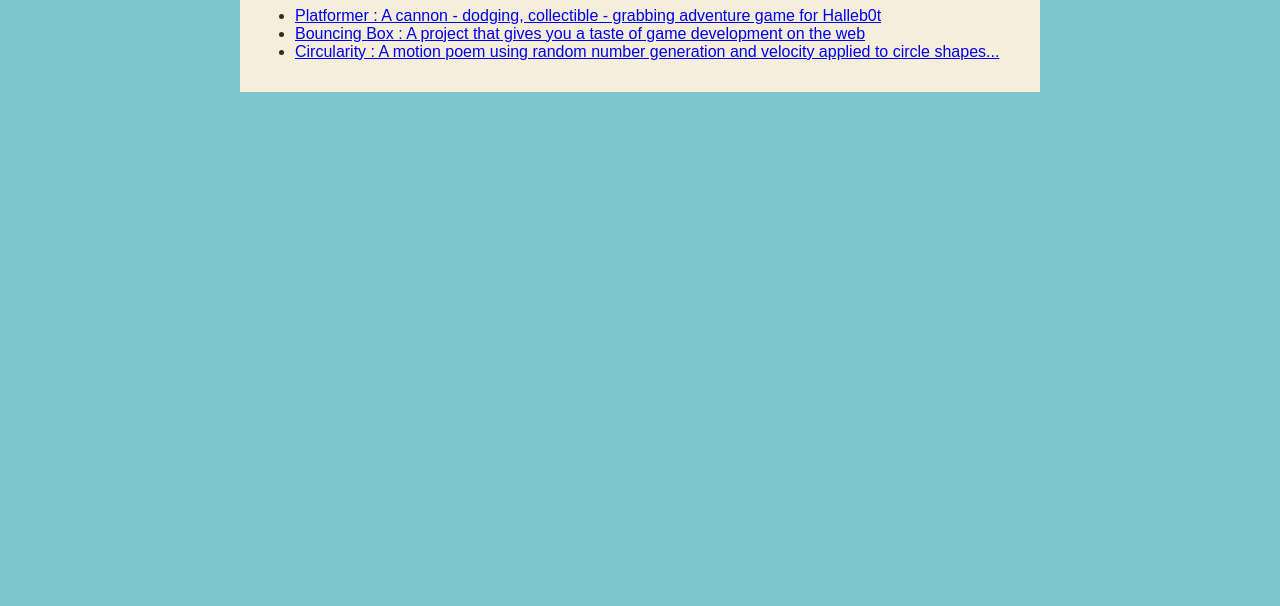
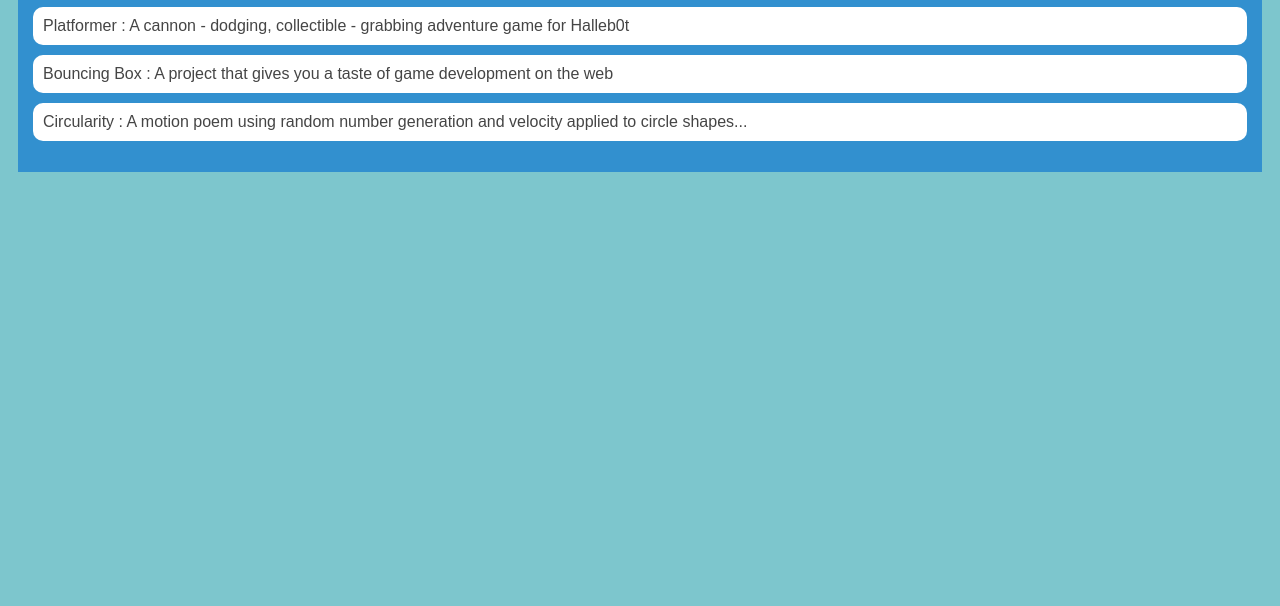
Before and after one commit to KaidonAdams/KaidonAdams.github.io, a plain HTML site: page portfolio.html in a window 1280 px wide. Shown: the part 194-800 px from the top of the page. Drawn offline with Linux system fonts and the light colour scheme.

Commit message:
Portfolio 1

```diff
--- a/portfolio.html
+++ b/portfolio.html
@@ -46,22 +46,44 @@
 
             /* main container area beneath menu */
             main {
-                background: rgb(245, 238, 219);
+                background: rgb(50, 144, 207);
                 display: flex;
             }
             .content {
                 flex: 1;
                 padding: 15px;
             }
+            .content h1 {
+         color: black;
+     }
+
+     #portfolio {
+        list-style-type: none;
+        padding-left: 0;
+    }
+
+    #portfolio li {
+        background: #fff;
+        padding: 10px;
+        border-radius: 10px;
+        margin-bottom: 10px;
+    }
+
+    #portfolio li:hover {
+        background: #eee;
+    }
+
+    #portfolio a {
+        text-decoration: none;
+        color: #454545;
+    }
         </style>
-
     </head>
 
     <body>
       <div id="all-contents">
-
         <nav>
-            <h1>Sheba's Glorious Website</h1>
+            <h1>Kaidon's Glorious Website</h1>
             <ul id="nav-ul">
                 <li class="nav-li">
                   <a class="nav-a" href="index.html">Home</a>
@@ -71,6 +93,7 @@
                 </li>
             </ul>
         </nav>
+    </div>
         <main>
             <div class="content">
                 <h1>Portfolio</h1>
```
